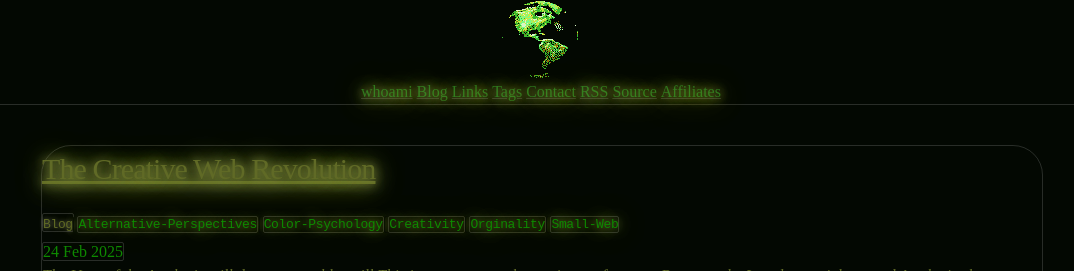
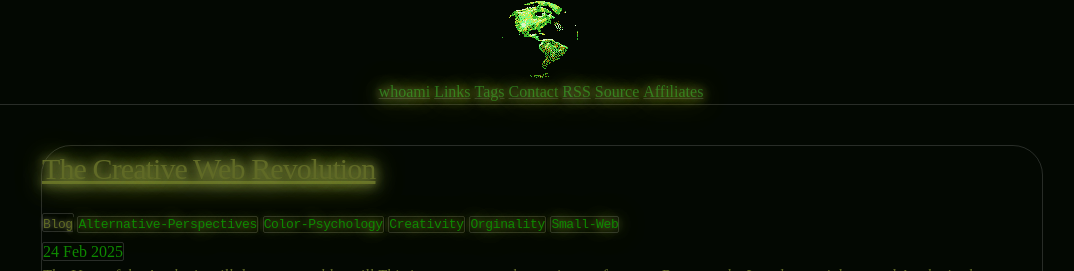
Before and after one commit to CamoCatX/camocatx.github.io, a Jekyll site: the page built from index.html, in a window 1280 px wide. Shown: the top 271 px of the page, without its empty margins (99-1173 px from the left). Built offline with Jekyll 4.4.1, drawn with Linux system fonts in a browser that asks for light colours; the list of posts is cut into pages by our own code.

Commit message:
Update links.html

```diff
--- a/_includes/links.html
+++ b/_includes/links.html
@@ -1,5 +1,4 @@
 <a href="{{ "/whoami" | prepend: site.baseurl | replace: '//', '/' }}">whoami</a>
-<a href="{{ "/blog/" | prepend: site.baseurl | replace: '//', '/' }}">Blog</a>
 <a href="{{ "/links/" | prepend: site.baseurl | replace: '//', '/' }}">Links</a>
 <a href="{{ "/tags/" | prepend: site.baseurl | replace: '//', '/' }}">Tags</a>
 <a href="{{ "/contact" | prepend: site.baseurl | replace: '//', '/' }}">Contact</a>
```
